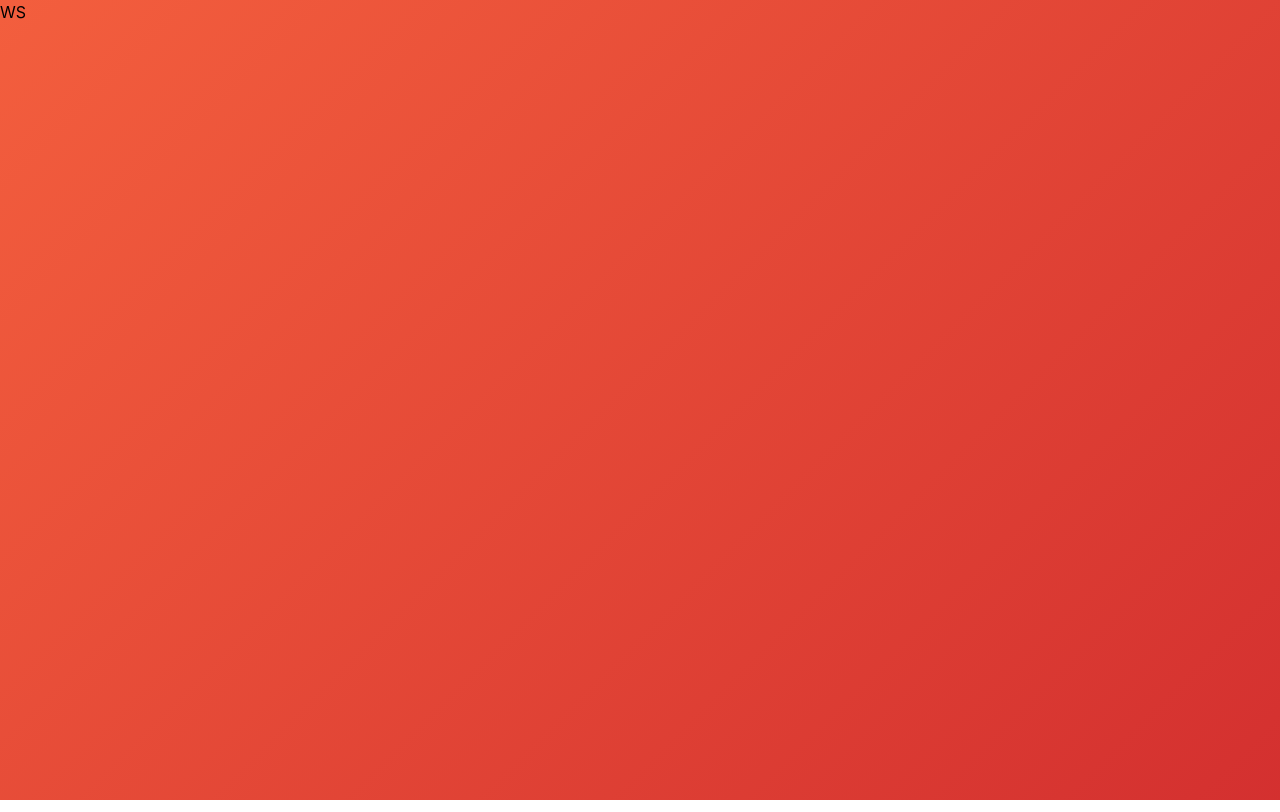
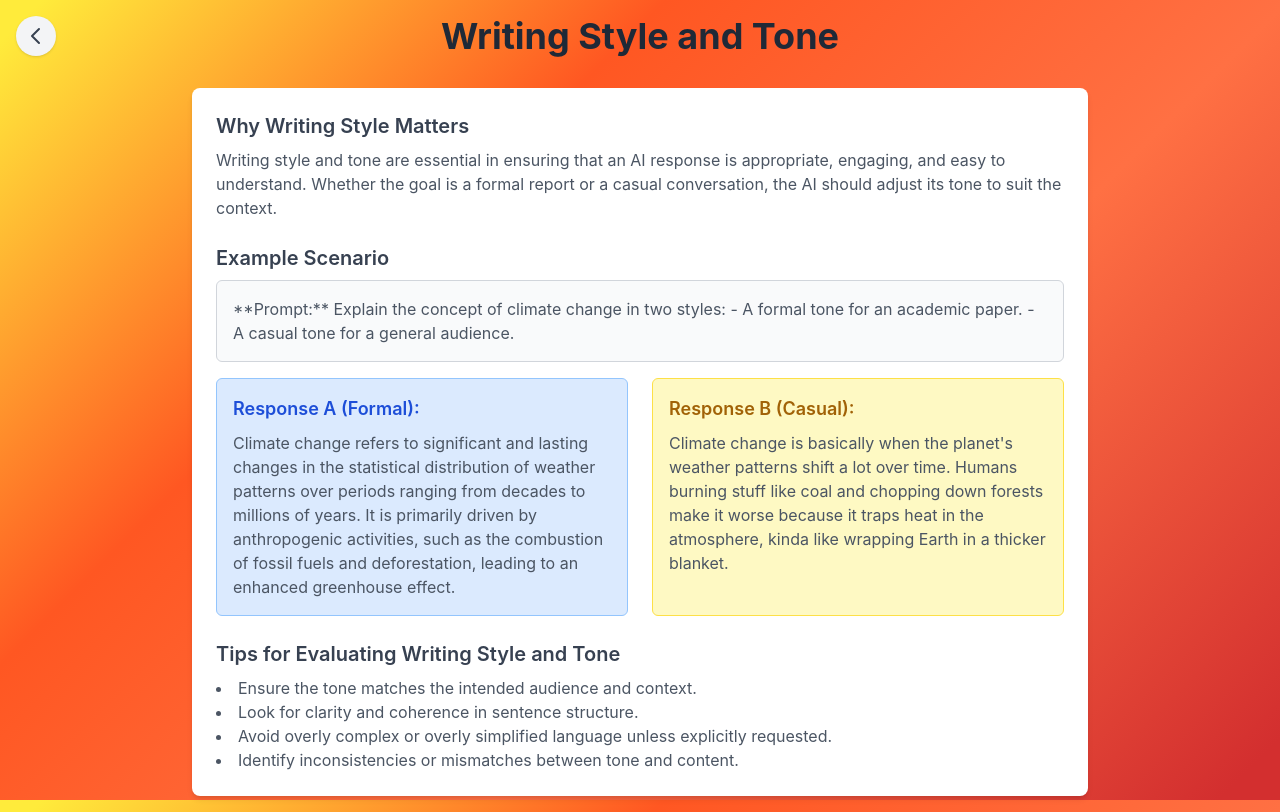
Before and after one commit to diegogomezgonza/AIMaster, a React (Vite) app: page /writing-style in a window 1280 px wide. Built offline with nearby package versions, Linux system fonts and the light colour scheme.

Commit message:
Writing style and tone analysis on responses

```diff
--- a/src/css/output.css
+++ b/src/css/output.css
@@ -756,6 +756,16 @@ video {
   border-color: rgb(252 165 165 / var(--tw-border-opacity, 1));
 }
 
+.border-blue-300 {
+  --tw-border-opacity: 1;
+  border-color: rgb(147 197 253 / var(--tw-border-opacity, 1));
+}
+
+.border-yellow-300 {
+  --tw-border-opacity: 1;
+  border-color: rgb(253 224 71 / var(--tw-border-opacity, 1));
+}
+
 .bg-indigo-600 {
   --tw-bg-opacity: 1;
   background-color: rgb(79 70 229 / var(--tw-bg-opacity, 1));
@@ -784,6 +794,16 @@ video {
 .bg-red-100 {
   --tw-bg-opacity: 1;
   background-color: rgb(254 226 226 / var(--tw-bg-opacity, 1));
+}
+
+.bg-blue-100 {
+  --tw-bg-opacity: 1;
+  background-color: rgb(219 234 254 / var(--tw-bg-opacity, 1));
+}
+
+.bg-yellow-100 {
+  --tw-bg-opacity: 1;
+  background-color: rgb(254 249 195 / var(--tw-bg-opacity, 1));
 }
 
 .p-6 {
@@ -865,6 +885,16 @@ video {
   color: rgb(185 28 28 / var(--tw-text-opacity, 1));
 }
 
+.text-blue-700 {
+  --tw-text-opacity: 1;
+  color: rgb(29 78 216 / var(--tw-text-opacity, 1));
+}
+
+.text-yellow-700 {
+  --tw-text-opacity: 1;
+  color: rgb(161 98 7 / var(--tw-text-opacity, 1));
+}
+
 .shadow-md {
   --tw-shadow: 0 4px 6px -1px rgb(0 0 0 / 0.1), 0 2px 4px -2px rgb(0 0 0 / 0.1);
   --tw-shadow-colored: 0 4px 6px -1px var(--tw-shadow-color), 0 2px 4px -2px var(--tw-shadow-color);
--- a/src/pages/WS.jsx
+++ b/src/pages/WS.jsx
@@ -1,10 +1,83 @@
-import React from 'react';
-
+import React from "react";
+import { useNavigate } from "react-router-dom";
 
 function WS() {
+  const navigate = useNavigate();
+
   return (
-    <div>
-        <h1>WS</h1>
+    <div
+      className="flex flex-col items-center justify-center min-h-screen p-4 relative"
+      data-barba="container"
+      data-barba-namespace="writing-style"
+    >
+      <button
+        onClick={() => navigate("/")}
+        className="absolute top-4 left-4 p-2 bg-gray-100 rounded-full shadow hover:bg-gray-200"
+        aria-label="Go back"
+      >
+        <svg
+          xmlns="http://www.w3.org/2000/svg"
+          className="w-6 h-6 text-gray-700"
+          fill="none"
+          viewBox="0 0 24 24"
+          stroke="currentColor"
+          strokeWidth={2}
+        >
+          <path strokeLinecap="round" strokeLinejoin="round" d="M15 19l-7-7 7-7" />
+        </svg>
+      </button>
+
+      <h1 className="text-4xl font-bold text-gray-800 mb-8">Writing Style and Tone</h1>
+      <div className="w-full max-w-4xl bg-white shadow-md rounded-lg p-6">
+        <div className="mb-6">
+          <h2 className="text-xl font-semibold text-gray-700">Why Writing Style Matters</h2>
+          <p className="mt-2 text-gray-600">
+            Writing style and tone are essential in ensuring that an AI response is appropriate, engaging, and
+            easy to understand. Whether the goal is a formal report or a casual conversation, the AI should
+            adjust its tone to suit the context.
+          </p>
+        </div>
+
+        <div className="mb-6">
+          <h2 className="text-xl font-semibold text-gray-700">Example Scenario</h2>
+          <p className="mt-2 text-gray-600 border border-gray-300 rounded-md p-4 bg-gray-50">
+            **Prompt:** Explain the concept of climate change in two styles:
+            - A formal tone for an academic paper.
+            - A casual tone for a general audience.
+          </p>
+          <div className="grid grid-cols-1 md:grid-cols-2 gap-6 mt-4">
+            {/* Formal Response */}
+            <div className="bg-blue-100 border border-blue-300 rounded-md p-4">
+              <h3 className="text-lg font-semibold text-blue-700">Response A (Formal):</h3>
+              <p className="mt-2 text-gray-600">
+                Climate change refers to significant and lasting changes in the statistical distribution
+                of weather patterns over periods ranging from decades to millions of years. It is primarily
+                driven by anthropogenic activities, such as the combustion of fossil fuels and deforestation,
+                leading to an enhanced greenhouse effect.
+              </p>
+            </div>
+            {/* Casual Response */}
+            <div className="bg-yellow-100 border border-yellow-300 rounded-md p-4">
+              <h3 className="text-lg font-semibold text-yellow-700">Response B (Casual):</h3>
+              <p className="mt-2 text-gray-600">
+                Climate change is basically when the planet's weather patterns shift a lot over time.
+                Humans burning stuff like coal and chopping down forests make it worse because it traps heat
+                in the atmosphere, kinda like wrapping Earth in a thicker blanket.
+              </p>
+            </div>
+          </div>
+        </div>
+
+        <div>
+          <h2 className="text-xl font-semibold text-gray-700">Tips for Evaluating Writing Style and Tone</h2>
+          <ul className="list-disc list-inside mt-2 text-gray-600">
+            <li>Ensure the tone matches the intended audience and context.</li>
+            <li>Look for clarity and coherence in sentence structure.</li>
+            <li>Avoid overly complex or overly simplified language unless explicitly requested.</li>
+            <li>Identify inconsistencies or mismatches between tone and content.</li>
+          </ul>
+        </div>
+      </div>
     </div>
   );
 }
```
